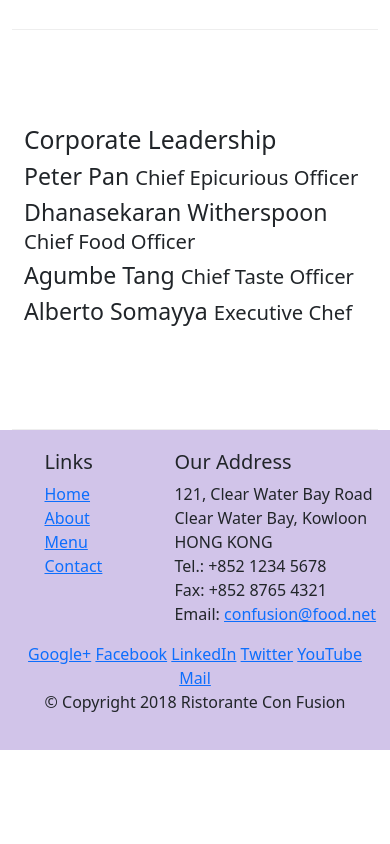
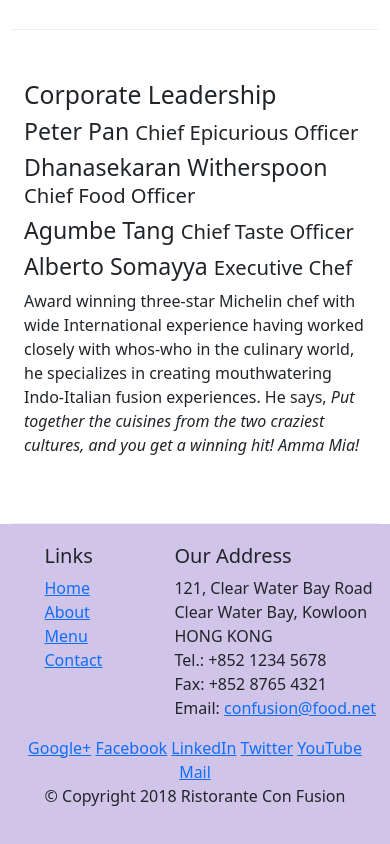
Before and after one commit to abhi-beyonder/Front_End_WebDevelopment_with_Bootstrap, a website: page aboutus.html in a window 390 px wide. Shown: the part 912-1756 px from the top of the page. Before the commit the page ends 1662 px from the top, so only its background shows below. Drawn offline with nearby package versions, Linux system fonts and the light colour scheme.

Commit message:
final assignment-1 commit

```diff
--- a/aboutus.html
+++ b/aboutus.html
@@ -1,16 +1,21 @@
 <!DOCTYPE html>
 <html lang="en">
+
 <head>
-  <meta charset="utf-8">
-  <meta name="viewport" content="width=device-width, initial-scale=1, shrink-to-fit=no">
-  <meta http-equiv="x-ua-compatible" content="ie=edge">
+    <meta charset="utf-8">
+    <meta name="viewport" content="width=device-width, initial-scale=1, shrink-to-fit=no">
+    <meta http-equiv="x-ua-compatible" content="ie=edge">
 
-  <title>Ristorante Con Fusion: About Us</title>
 
   <link rel="stylesheet" href="node_modules/bootstrap/dist/css/bootstrap.min.css">
   <link rel="stylesheet" href="CSS/styles.css">
+
+    <title>Ristorante Con Fusion: About Us</title>
+
 </head>
+
 <body>
+
     <header class="jumbotron">
         <div class="container">
             <div class="row row-header">
@@ -23,6 +28,7 @@
             </div>
         </div>
     </header>
+
     <div class="container">
         <div class="row">
             <div class="col-12">
@@ -35,7 +41,11 @@
                 <p>Started in 2010, Ristorante con Fusion quickly established itself as a culinary icon par excellence in Hong Kong. With its unique brand of world fusion cuisine that can be found nowhere else, it enjoys patronage from the A-list clientele in Hong Kong.  Featuring four of the best three-star Michelin chefs in the world, you never know what will arrive on your plate the next time you visit us.</p>
                 <p>The restaurant traces its humble beginnings to <em>The Frying Pan</em>, a successful chain started by our CEO, Mr. Peter Pan, that featured for the first time the world's best cuisines in a pan.</p>
             </div>
+            <div>
+            </div>
         </div>
+
+
         <div class="row row-content align-items-center">
             <div class="col-12">
                 <h2>Corporate Leadership</h2>
@@ -46,10 +56,12 @@
                 <h3>Agumbe Tang <small>Chief Taste Officer</small></h3>
                 <p class="d-none d-sm-block">Blessed with the most discerning gustatory sense, Agumbe, our CTO, personally ensures that every dish that we serve meets his exacting tastes. Our chefs dread the tongue lashing that ensues if their dish does not meet his exacting standards. He lives by his motto, <em>You click only if you survive my lick.</em></p>
                 <h3>Alberto Somayya <small>Executive Chef</small></h3>
-                <p class="d-none d-sm-block">Award winning three-star Michelin chef with wide International experience having worked closely with whos-who in the culinary world, he specializes in creating mouthwatering Indo-Italian fusion experiences. He says, <em>Put together the cuisines from the two craziest cultures, and you get a winning hit! Amma Mia!</em></p>
+                <p>Award winning three-star Michelin chef with wide International experience having worked closely with whos-who in the culinary world, he specializes in creating mouthwatering Indo-Italian fusion experiences. He says, <em>Put together the cuisines from the two craziest cultures, and you get a winning hit! Amma Mia!</em></p>
             </div>
        </div>
+
     </div>
+
     <footer class="footer">
         <div class="container">
             <div class="row">
@@ -95,4 +107,5 @@
     <script src="node_modules/popper.js/dist/umd/popper.min.js"></script>
     <script src="node_modules/bootstrap/dist/js/bootstrap.min.js"></script>
 </body>
+
 </html>
```
Also changed, not shown: aboutus-ls-screenshot.png (added), aboutus-xs-screenshot.png (added).
